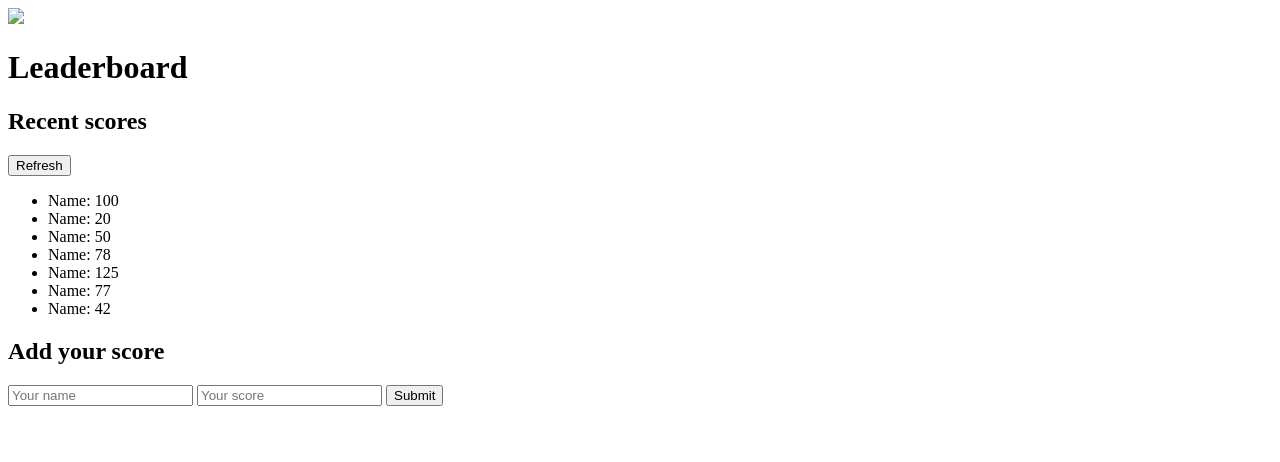
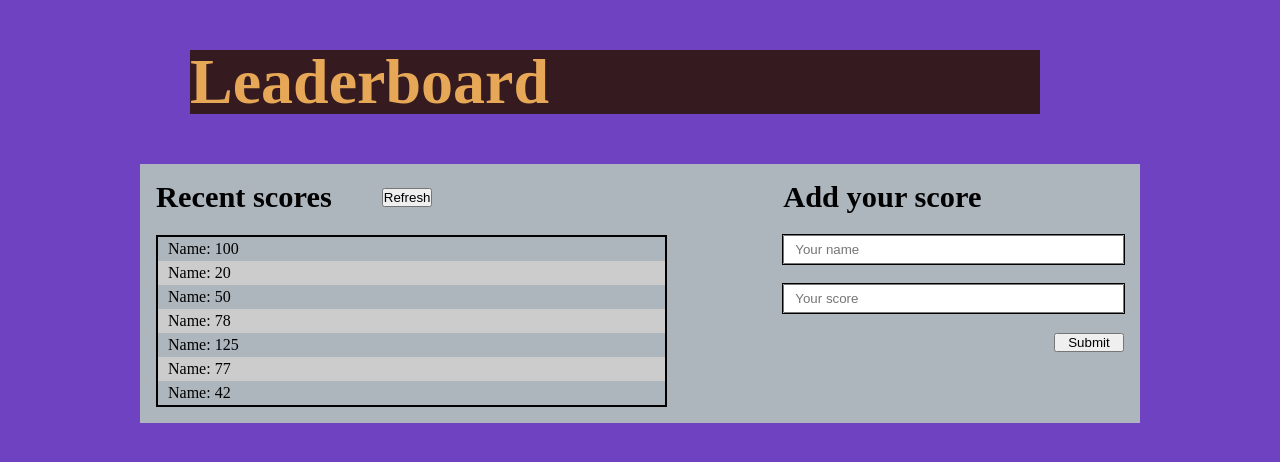
Before and after one commit to yusufyusie/Leaderboard, a plain HTML site: page src/index.html in a window 1280 px wide. Drawn offline with Linux system fonts and the light colour scheme.

Commit message:
Add styles to Leaderboard app

```diff
--- /dev/null
+++ b/src/assets/style.css
@@ -0,0 +1,85 @@
+@import url('https://fonts.googleapis.com/css2?family=Crete+Round&family=Poppins&family=Roboto&display=swap');
+
+* {
+    margin: 0;
+    padding: 0;
+    box-sizing: border-box;
+  }
+
+  body {
+    font-family: "Lora";
+    max-width: 1000px;
+    margin: auto;
+    background-color: #6f42c1;
+  }
+
+  .header {
+    padding: 5% 10% 5%;
+    padding-left: 5%;
+  }
+
+  h1 {
+    background-color: rgba(47,23,15,.9);
+    font-family: "Raleway";
+    font-size: 4rem;
+    line-height: 1em;
+    color: #e6a756;
+  }
+
+  h2 {
+    font-size: 1.5rem;
+  }
+
+  .main {
+    display: grid;
+    grid-template-columns: 6fr 4fr;
+    align-items: flex-start;
+    gap: 12%;
+    padding: 1rem;
+    background-color: #adb5bd;
+  }
+
+.recent-scores,
+.add-scores {
+  display: flex;
+  flex-direction: column;
+  gap: 20px;
+}
+
+.scores-header {
+  display: flex;
+  align-items: center;
+  gap: 50px;
+}
+
+.scores-header h2,
+.add-scores h2 {
+  font-size: 1.9rem;
+}
+
+.scores-container {
+    border: 2px solid #000;
+  }
+
+  .scores-container ul {
+    list-style: none;
+  }
+
+  .scores-container ul li {
+    padding: 3px 10px;
+  }
+
+  .scores-container ul li:nth-child(even) {
+    background-color: #ccc;
+  }
+
+  input {
+    padding: 5px 10px;
+    outline: 1px solid #000;
+  }
+
+  .btn-submit-score {
+    width: 70px;
+    margin-right: 0;
+    margin-left: auto;
+  }
--- a/src/index.html
+++ b/src/index.html
@@ -4,10 +4,10 @@
     <meta charset="UTF-8">
     <meta name="viewport" content="width=device-width, initial-scale=1.0">
     <title>Leaderboard App</title>
+    <link rel="stylesheet" type="text/css" href="./assets/style.css" />
 </head>
 <body>
-    <header class="leader-header">
-        <img src='./resource/images/title-icon.png' class="leader-icon">
+    <header class="header">
         <h1>Leaderboard</h1>
       </header>
     <main class="main">
--- a/src/index.js
+++ b/src/index.js
@@ -0,0 +1,2 @@
+import './style.css';
+import './modules/Player.js';
```
Also changed, not shown: webpack.config.js (added, +38 -0 lines), src/modules/payer.js (added).
